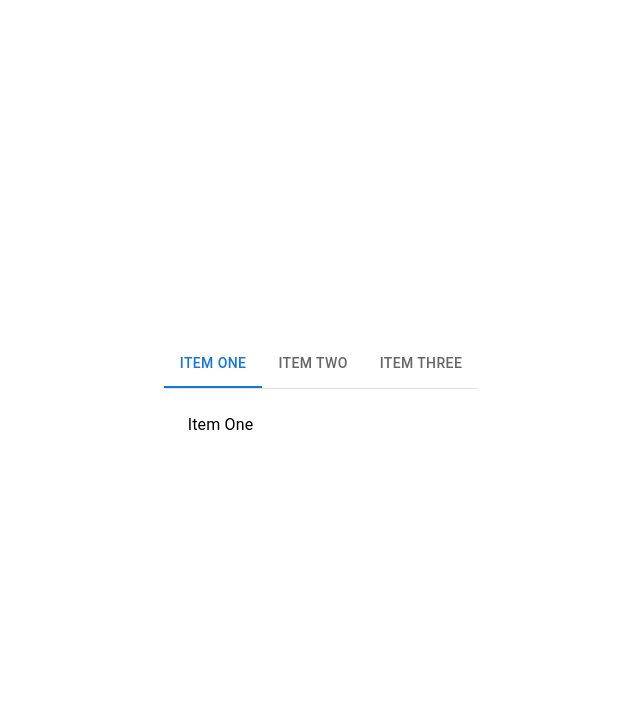
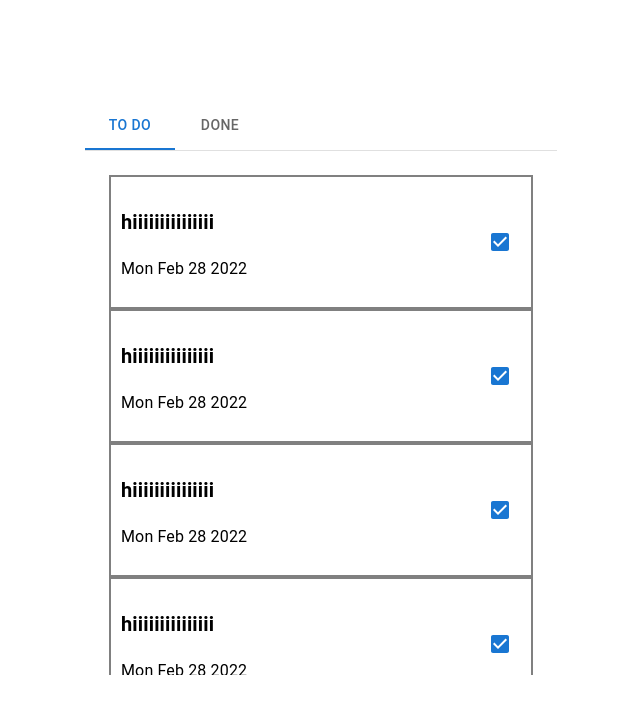
Before and after one commit to ramitheeb/GSG-React-Bootcamp, a React (Create React App) app: page / in a window 1280 px wide. Shown: the top 714 px of the page, without its empty margins (319-959 px from the left). Built offline with nearby package versions, Linux system fonts and the light colour scheme.

Commit message:
add todo row

```diff
--- /dev/null
+++ b/src/ToDoRow.js
@@ -0,0 +1,22 @@
+
+import Checkbox from '@mui/material/Checkbox';
+import React from 'react';
+
+
+const ToDoRow = (props) => {
+    const { title, date, isDone, handleChange } = props;
+    return (
+        <div className="ToDoRow">
+            <div>
+                <p className='title'> {title}</p>
+                <p className='date'>{date.toDateString()}</p>
+            </div>
+            <Checkbox
+                checked={isDone}
+                onChange={handleChange}
+            />
+        </div>
+    )
+}
+
+export default ToDoRow;
--- a/src/ToDos.js
+++ b/src/ToDos.js
@@ -3,19 +3,36 @@ import Tab from '@mui/material/Tab';
 import Tabs from '@mui/material/Tabs';
 import React from "react"
 import Typography from '@mui/material/Typography';
+import ToDoRow from "./ToDoRow"
+
+const toDos = [
+    {
+        id: 1,
+        title: "To Do 1",
+        isDone: false,
+        createdAt: new Date(),
+    },
+    {
+        id: 2,
+        title: "To Do 2",
+        isDone: false,
+        createdAt: new Date(),
+    },
+    {
+        id: 3,
+        title: "To Do 3",
+        isDone: false,
+        createdAt: new Date(),
+    }
+]
+
 
 
 function TabPanel(props) {
     const { children, value, index, ...other } = props;
 
     return (
-        <div
-            role="tabpanel"
-            hidden={value !== index}
-            id={`simple-tabpanel-${index}`}
-            aria-labelledby={`simple-tab-${index}`}
-            {...other}
-        >
+        <div hidden={value !== index} {...other}  >
             {value === index && (
                 <Box sx={{ p: 3 }}>
                     <Typography>{children}</Typography>
@@ -37,21 +54,41 @@ const ToDos = () => {
     return (<div>
         <Box sx={{ width: '100%' }}>
             <Box sx={{ borderBottom: 1, borderColor: 'divider' }}>
-                <Tabs value={value} onChange={handleChange} aria-label="basic tabs example">
-                    <Tab label="Item One" />
-                    <Tab label="Item Two" />
-                    <Tab label="Item Three" />
+                <Tabs value={value} onChange={handleChange} aria-label="basic tabs example" >
+                    <Tab label="To Do" />
+                    <Tab label="Done" />
+
                 </Tabs>
             </Box>
             <TabPanel value={value} index={0}>
-                Item One
+                <div style={{
+                    maxHeight: '500px',
+                    overflowY: 'scroll',
+                }} >
+                    <ToDoRow title="hiiiiiiiiiiiiiii" date={new Date()} isDone={true} />
+                    <ToDoRow title="hiiiiiiiiiiiiiii" date={new Date()} isDone={true} />
+                    <ToDoRow title="hiiiiiiiiiiiiiii" date={new Date()} isDone={true} />
+                    <ToDoRow title="hiiiiiiiiiiiiiii" date={new Date()} isDone={true} />
+                    <ToDoRow title="hiiiiiiiiiiiiiii" date={new Date()} isDone={true} />
+                    <ToDoRow title="hiiiiiiiiiiiiiii" date={new Date()} isDone={true} />
+
+                </div>
             </TabPanel>
             <TabPanel value={value} index={1}>
-                Item Two
+                <div style={{
+                    maxHeight: '500px',
+                    overflowY: 'scroll',
+                }} >
+                    <ToDoRow title="2222" date={new Date()} isDone={true} />
+                    <ToDoRow title="2222" date={new Date()} isDone={true} />
+                    <ToDoRow title="hiii222iiiiiiiiiiii" date={new Date()} isDone={true} />
+                    <ToDoRow title="hi222iiiiiiiiiiiiii" date={new Date()} isDone={true} />
+                    <ToDoRow title="hi2iiiiiiiiiiiiii" date={new Date()} isDone={true} />
+                    <ToDoRow title="hiiiiiiiiiiiiiii" date={new Date()} isDone={true} />
+
+                </div>
             </TabPanel>
-            <TabPanel value={value} index={2}>
-                Item Three
-            </TabPanel>
+
         </Box>
     </div>)
 }
--- a/src/styles.css
+++ b/src/styles.css
@@ -10,3 +10,15 @@ html {
   align-items: center;
   height: 100vh;
 }
+
+.ToDoRow {
+  border: 2px solid grey;
+  padding: 10px;
+  display: flex;
+  width: 400px;
+  justify-content: space-between;
+}
+.title{
+    font-size: 20px;
+    font-weight: bold;
+}
```
